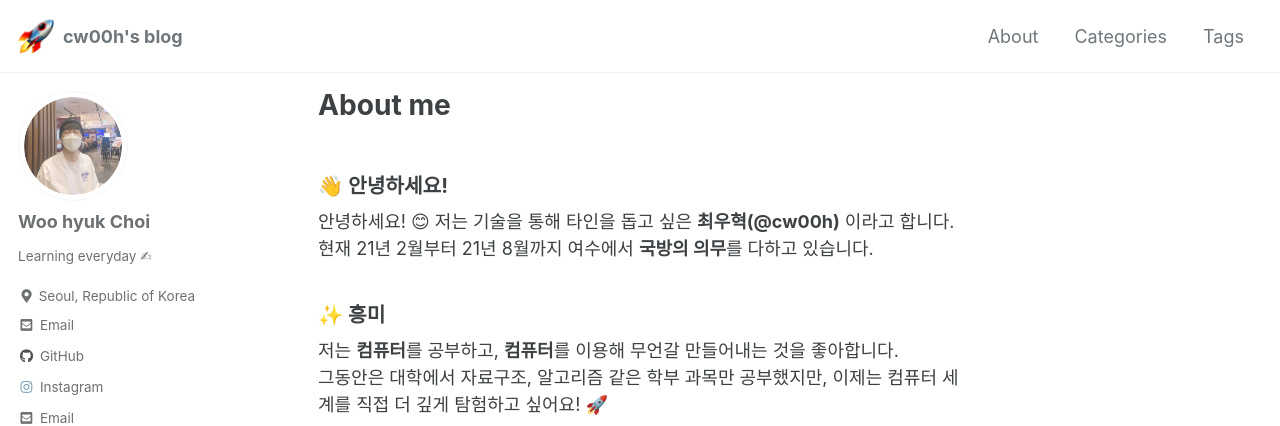
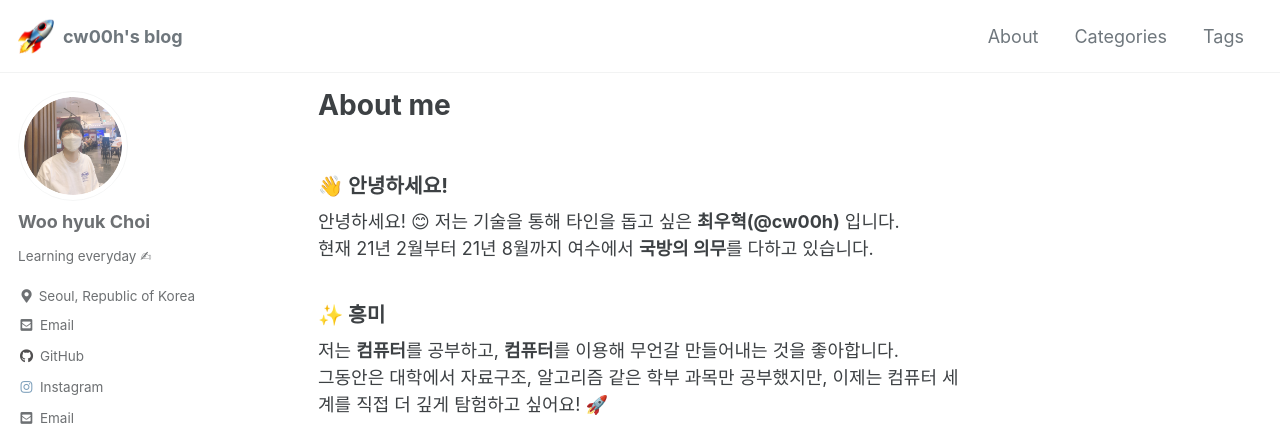
Before and after one commit to cw00h/cw00h.github.io, a Jekyll site: the page built from _pages/about.md, in a window 1280 px wide and 1217 px high. Shown: the top 426 px of the window. Built offline with Jekyll 4.4.1, drawn with Linux system fonts in a browser that asks for light colours; cached includes are drawn as plain includes.

Commit message:
Docs: Change about.md

```diff
--- a/_pages/about.md
+++ b/_pages/about.md
@@ -7,7 +7,7 @@ share: false
 
 ### 👋 안녕하세요!
 
-안녕하세요! 😊 저는 기술을 통해 타인을 돕고 싶은 **최우혁(@cw00h)** 이라고 합니다.
+안녕하세요! 😊 저는 기술을 통해 타인을 돕고 싶은 **최우혁(@cw00h)** 입니다.
 현재 21년 2월부터 21년 8월까지 여수에서 **국방의 의무**를 다하고 있습니다.
 
 ### ✨ 흥미
```
